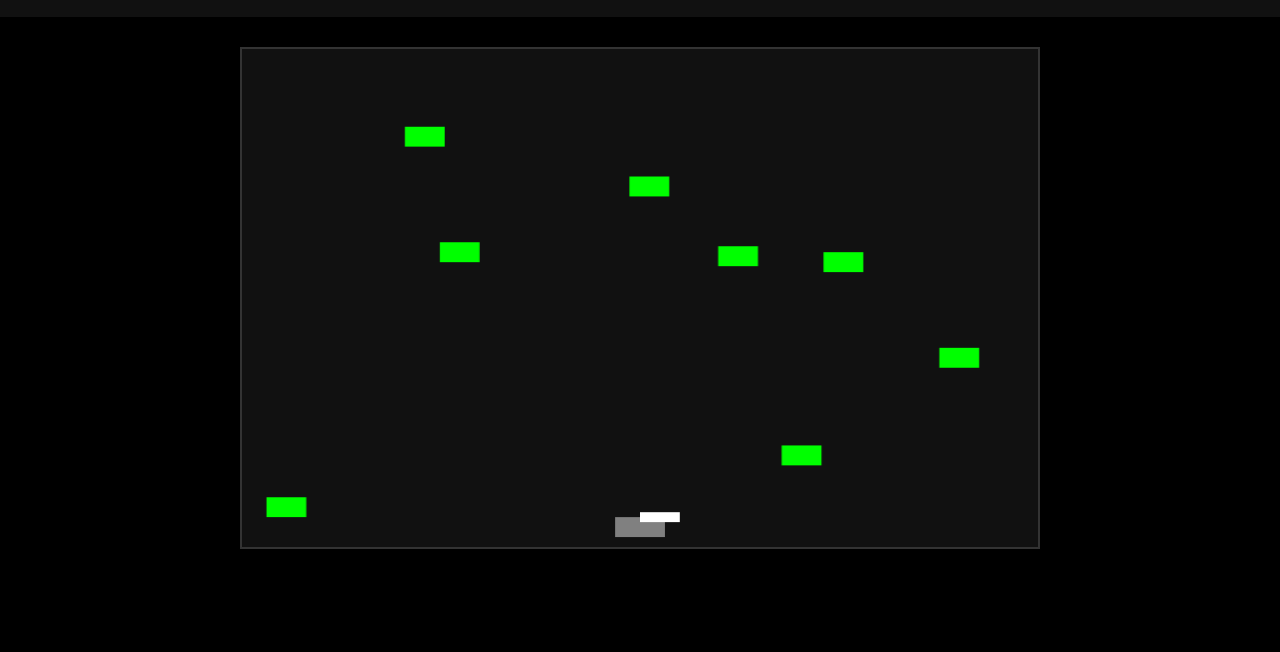
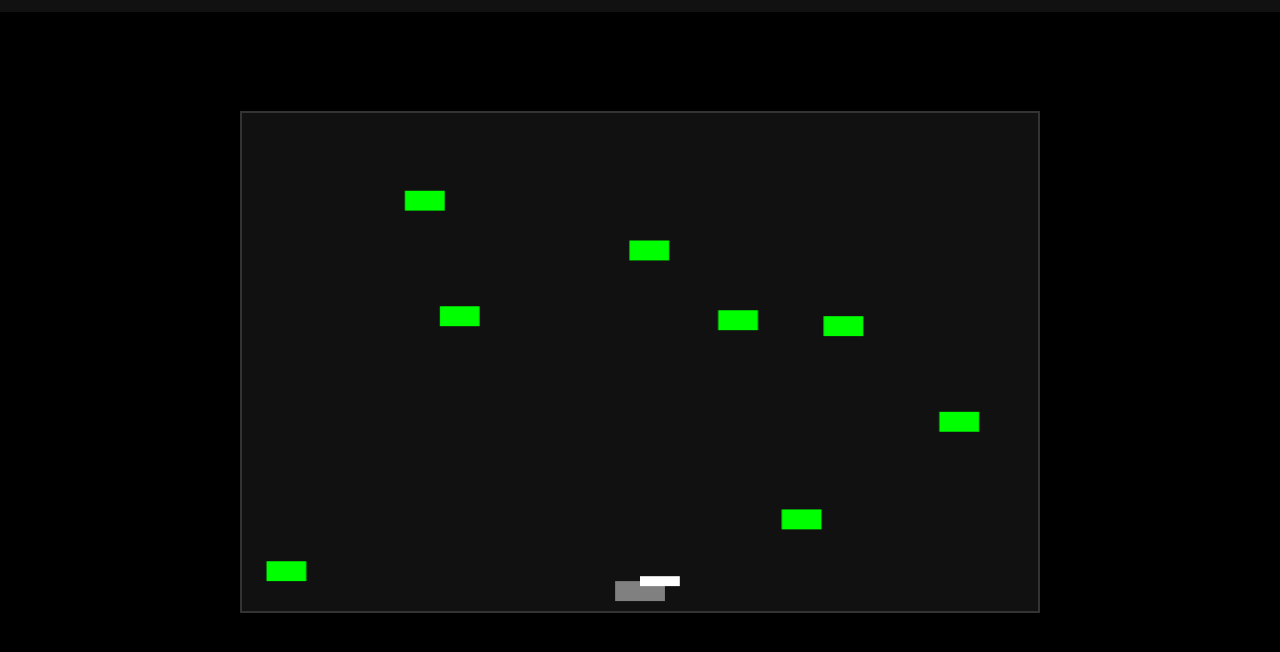
Before and after one commit to the-zer0/apexshooter, a plain HTML site: page index.html in a window 1280 px wide. Shown: the part 100-752 px from the top of the page. Drawn offline with nearby package versions, Linux system fonts and the light colour scheme.

Commit message:
Update index.html

```diff
--- a/index.html
+++ b/index.html
@@ -3,7 +3,7 @@
 <head>
   <meta charset="UTF-8">
   <title>Apex Shooter</title>
-  <meta name="viewport" content="width=device-width, initial-scale=1.0">
+  <meta name="viewport" content="width=device-width, initial-scale=1.0, user-scalable=no">
 
   <!-- Bootstrap CSS -->
   <link rel="stylesheet" href="https://cdn.jsdelivr.net/npm/bootstrap@4.5.3/dist/css/bootstrap.min.css">
@@ -19,6 +19,7 @@
       background: #000;
       color: white;
       font-family: 'Segoe UI', sans-serif;
+      overflow: hidden;
     }
 
     header {
@@ -30,7 +31,7 @@
 
     header h1 {
       font-size: 2rem;
-      margin-bottom: 10px;
+      margin-bottom: 5px;
     }
 
     #score {
@@ -38,16 +39,20 @@
     }
 
     .game-wrapper {
-      padding: 30px 0;
+      display: flex;
+      justify-content: center;
+      align-items: center;
+      padding: 0;
+      height: calc(100vh - 100px);
     }
 
     canvas {
       background: #111;
+      border: 2px solid #333;
       width: 100%;
       max-width: 800px;
-      height: 50%;
-      border: 2px solid #333;
-      display: block;
+      height: auto;
+      touch-action: none;
     }
   </style>
 </head>
@@ -58,8 +63,8 @@
     <div id="score">Score : 0</div>
   </header>
 
-  <div class="container game-wrapper d-flex justify-content-center">
-    <canvas id="gameCanvas" width="800" height="500" class="mx-auto"></canvas>
+  <div class="container-fluid game-wrapper">
+    <canvas id="gameCanvas" width="800" height="500"></canvas>
   </div>
 
   <script src="game.js"></script>
```
